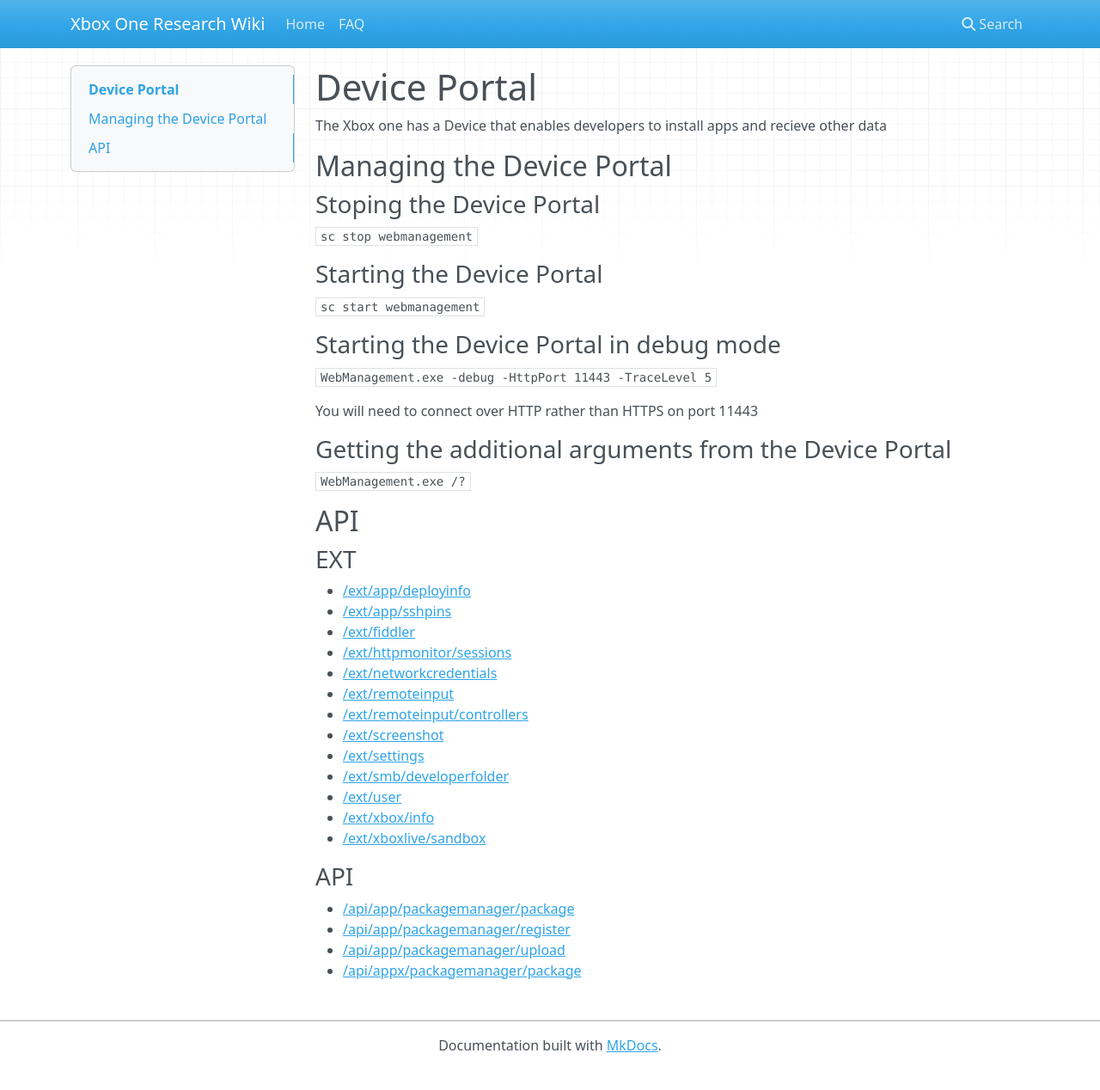
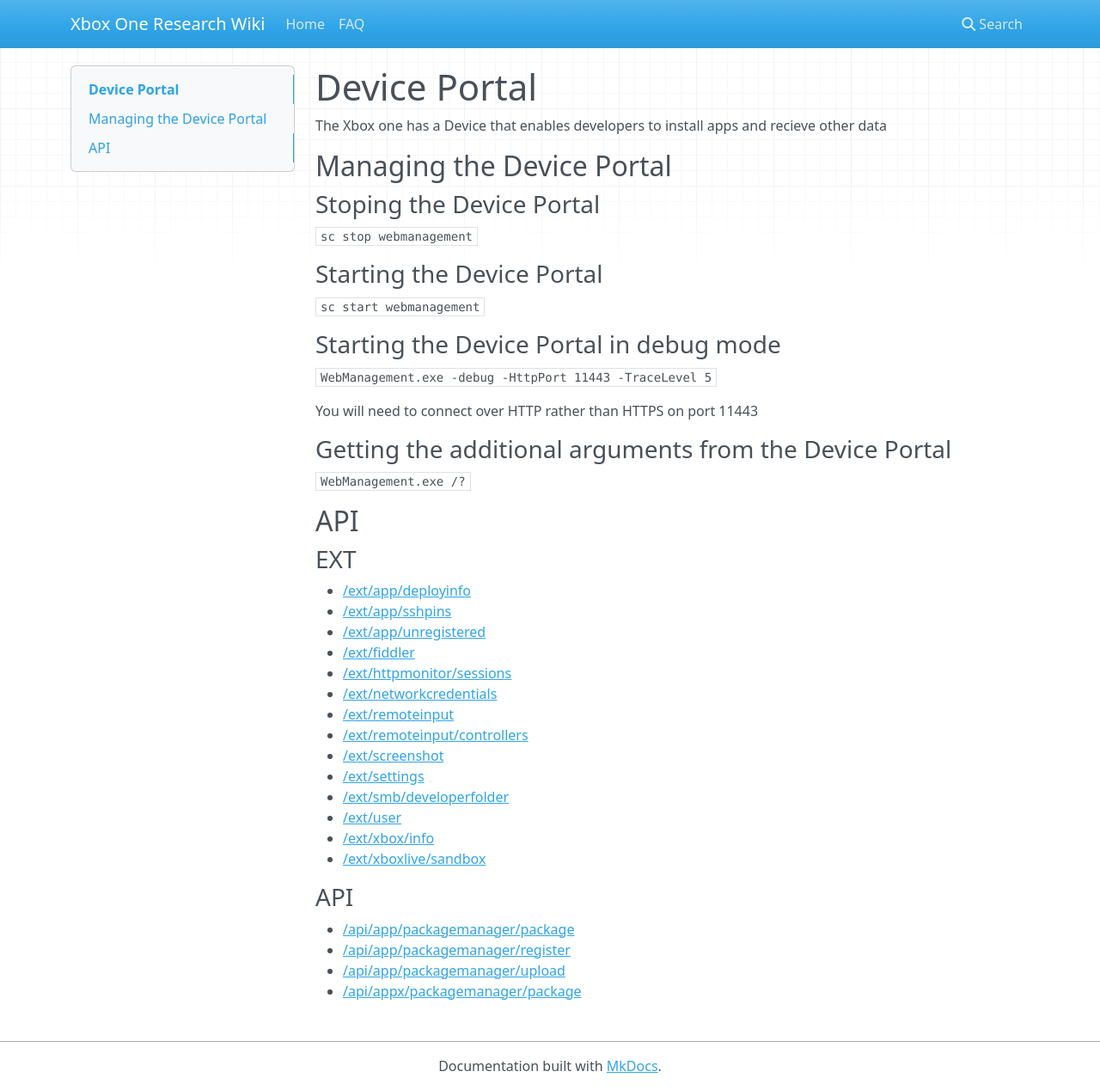
Before and after one commit to xboxoneresearch/wiki, an MkDocs documentation site: the page built from docs/device-portal.md, in a window 1280 px wide and 1268 px high. Shown: the whole window at 86% size. Built offline with MkDocs 1.6.1, drawn with Linux system fonts in a browser that asks for light colours; nearby versions of some CDN libraries.

Commit message:
add ext/app/unregistered to main page

```diff
--- a/docs/device-portal.md
+++ b/docs/device-portal.md
@@ -16,6 +16,7 @@
 ### EXT
 * [/ext/app/deployinfo](dev-portal-api/ext/app-deployinfo.md)
 * [/ext/app/sshpins](dev-portal-api/ext/app-sshpins.md)
+* [/ext/app/unregistered](dev-portal-api/ext/app-unregistered.md)
 * [/ext/fiddler](dev-portal-api/ext/fiddler.md)
 * [/ext/httpmonitor/sessions](dev-portal-api/ext/httpMonitor-sessions.md)
 * [/ext/networkcredentials](dev-portal-api/ext/networkcredentials.md)
```
